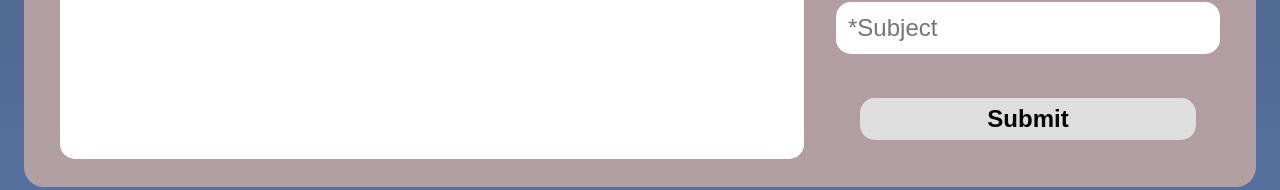
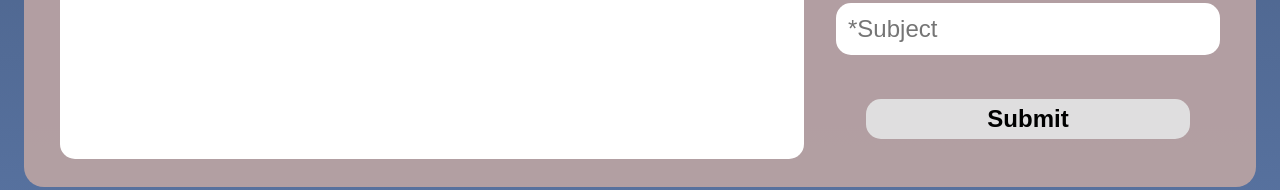
Before and after one commit to l-osc/PortfolioWebsite, a plain HTML site: page contact.html in a window 1280 px wide. Shown: the part 1409-1599 px from the top of the page. Drawn offline with Linux system fonts and the light colour scheme.

Commit message:
fix resume submit button

```diff
--- a/styles.css
+++ b/styles.css
@@ -893,7 +893,7 @@ button {
 }
 
 /* Styling for message submit button */
-#contact #message-details #message-submit {
+#contact #message-details #message-submit button {
     background-color: var(--color2);
     border-radius: 0.625em;
     width: 13.5em;
@@ -904,7 +904,7 @@ button {
     margin-top: 1em;
 }
 
-#contact #message-details #message-submit:hover {
+#contact #message-details #message-submit button:hover {
     background-color: var(--buttonhovercolor);
 }
 
```
